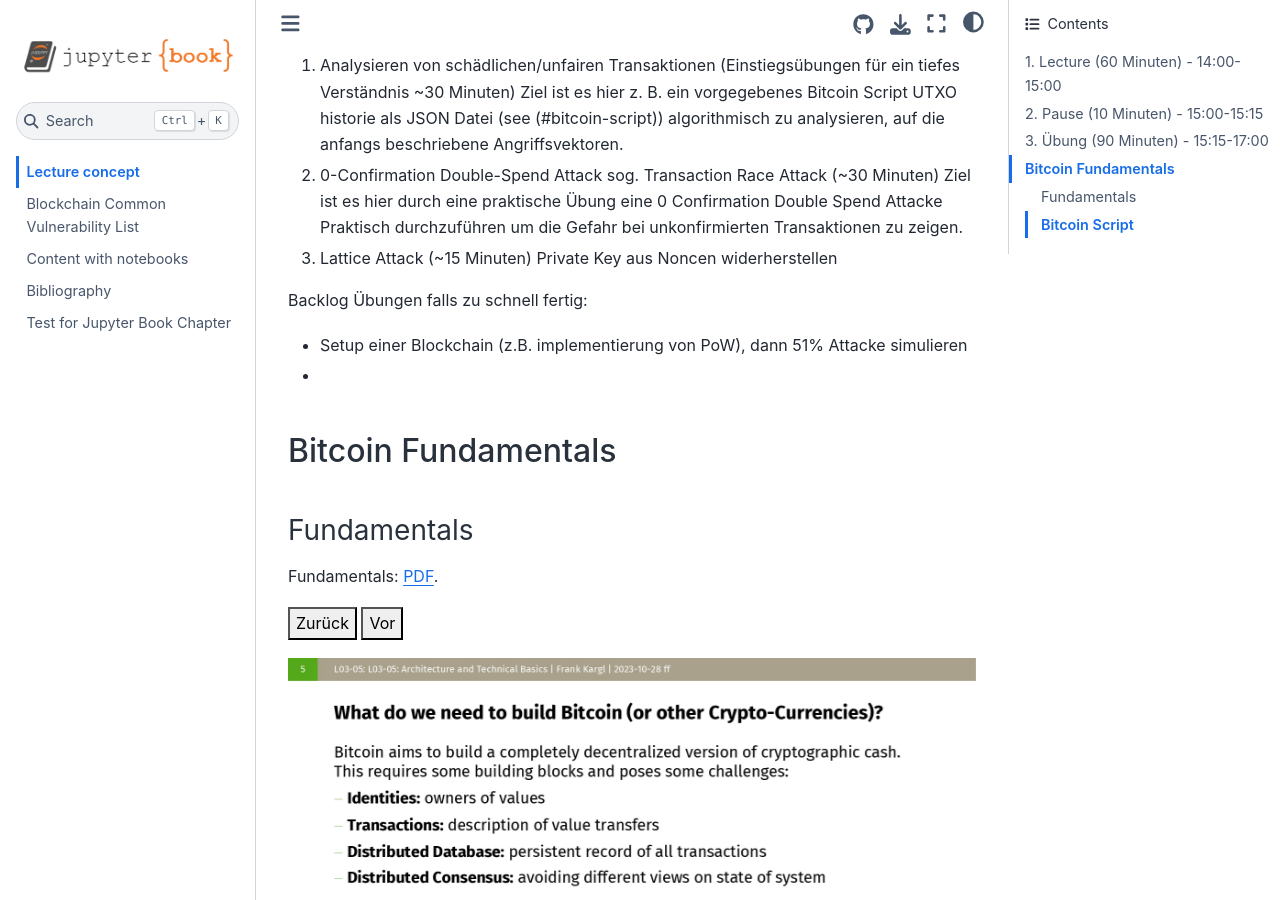
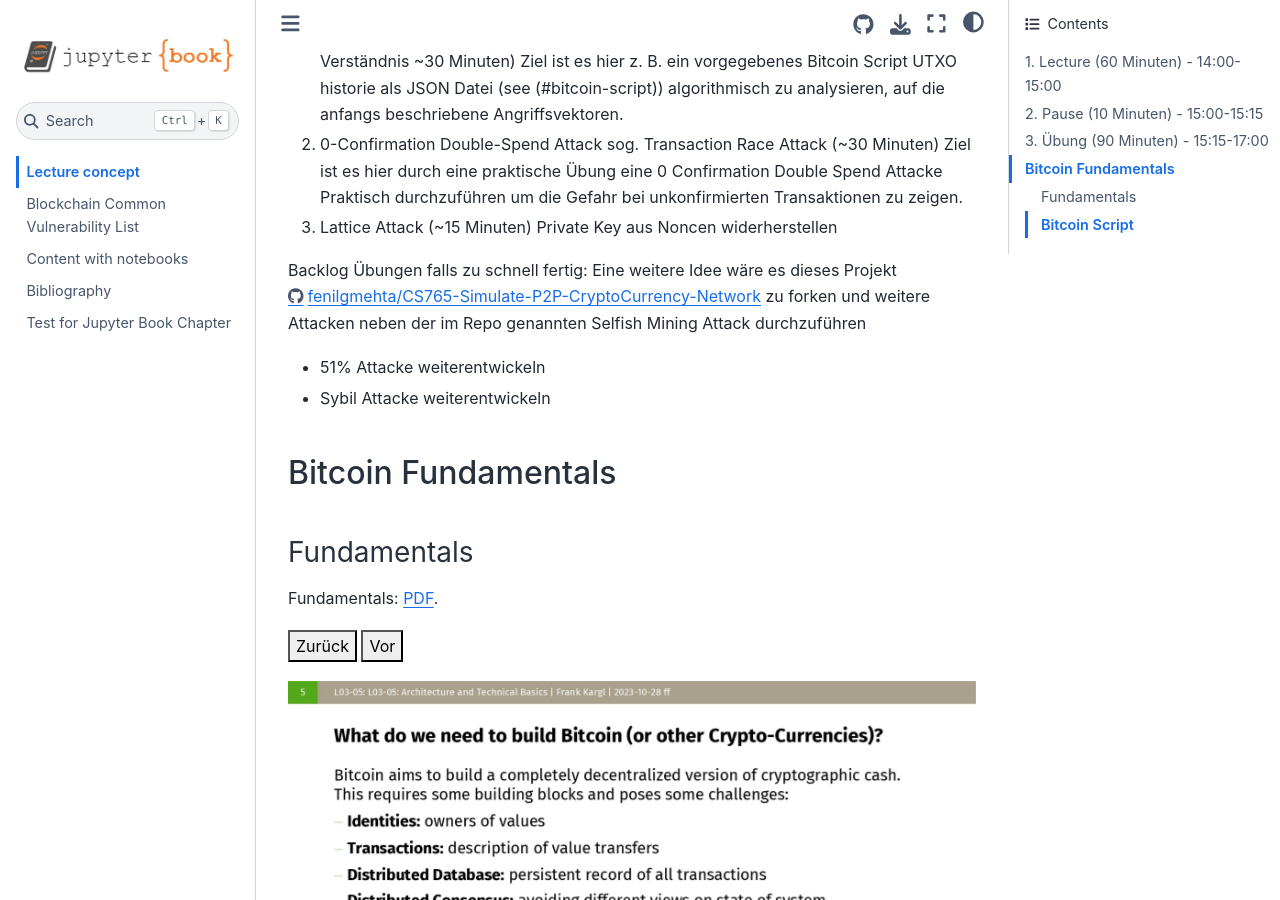
Before and after one commit to phelstab/blocksec, a Jupyter Book: the page built from book/concept.md, in a window 1280 px wide and 900 px high, scrolled down 2473 px. Built offline with Jupyter Book 1.0.4 settings and Sphinx 7.4.7 and the Sphinx Book theme 1.1.4, drawn with Linux system fonts in a browser that asks for light colours; some of the changed lines change nothing that is shown.

Commit message:
brainstorm

```diff
--- a/book/concept.md
+++ b/book/concept.md
@@ -73,10 +73,9 @@
 
 ### 3.1 (optional) Übungsvorberbereitung
 
-1. Server als Zentrale Blockchain-Node (z.B. Bitcoin Node)?
-2. Mining Node?
-   1. GPU Cluster?
-3.
+- Server als Zentrale Blockchain-Node (z.B. Bitcoin Node)?
+- Mining Node?
+  - GPU Cluster?
 
 ### 3.2 Übungen (~ geschätzt 75 Minuten + 15 Minuten Puffer plus Zusatzübungen)
 
@@ -91,8 +90,10 @@
    Private Key aus Noncen widerherstellen
 
 Backlog Übungen falls zu schnell fertig:
-  * Setup einer Blockchain (z.B. implementierung von PoW), dann 51% Attacke simulieren
-  *
+Eine weitere Idee wäre es dieses Projekt https://github.com/fenilgmehta/CS765-Simulate-P2P-CryptoCurrency-Network zu forken und weitere Attacken neben der im Repo genannten Selfish Mining Attack durchzuführen
+
+* 51% Attacke weiterentwickeln
+* Sybil Attacke weiterentwickeln
 
 
 ## Bitcoin Fundamentals
```
